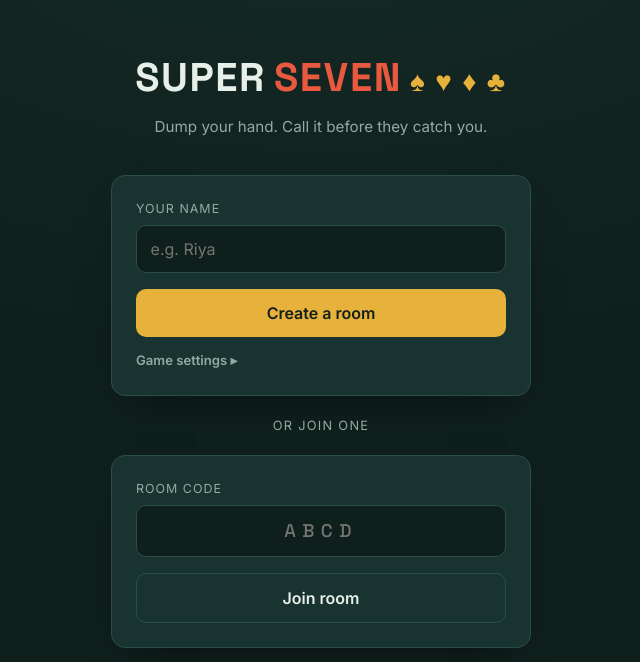
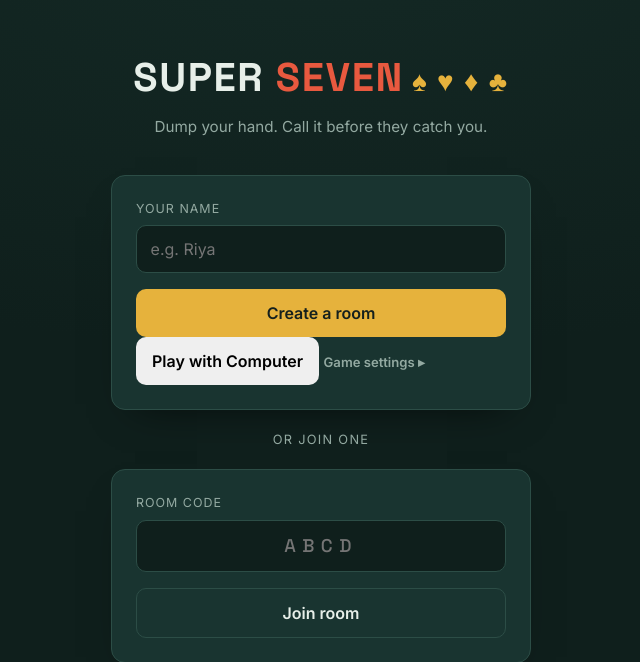
Before and after one commit to PankajChauhanji/SuperSevenCards, a Flask app: page / in a window 1280 px wide. Shown: the top 662 px of the page, without its empty margins (319-959 px from the left). Run offline with Flask 3, Linux system fonts and the light colour scheme; parts of the project's set-up code (start-up, migrations or seed data) failed here and were passed over.

Commit message:
Add files via upload
synced html

```diff
--- a/templates/game.html
+++ b/templates/game.html
@@ -11,7 +11,7 @@
 </head>
 <body>
   <div class="topbar">
-    <div class="wordmark">SUPER <span class="seven">SEVEN</span></div>
+    <div class="wordmark"><span class="wordmark-title">SUPER <span class="seven">SEVEN</span></span></div>
     <div class="topbar-right">
       <span class="turn-timer" id="turn-timer" style="display:none"></span>
       <span class="round-chip" id="round-chip" style="display:none">Round 1</span>
@@ -103,7 +103,7 @@
         <li><strong>Pair</strong> — throw two of the same rank, then draw one.</li>
         <li><strong>Set</strong> — throw 3 or 4 of the same rank; no draw.</li>
         <li><strong>Sequence</strong> — throw 3+ cards in a run (suits don't matter); no draw.</li>
-        <li><strong>Match</strong> — throw any cards whose ranks are showing in the center pile, then draw one.</li>
+        <li><strong>Match</strong> — throw any cards whose ranks are showing in the center pile; no draw needed.</li>
       </ul>
 
       <h3>Going to zero</h3>
--- a/templates/index.html
+++ b/templates/index.html
@@ -12,7 +12,7 @@
 <body>
   <main class="home">
     <header>
-      <div class="wordmark">SUPER <span class="seven">SEVEN</span> <span class="pip">♠ ♥ ♦ ♣</span></div>
+      <div class="wordmark"><span class="wordmark-title">SUPER <span class="seven">SEVEN</span></span> <span class="pip">♠ ♥ ♦ ♣</span></div>
       <p class="tagline">Dump your hand. Call it before they catch you.</p>
     </header>
 
@@ -23,6 +23,7 @@
       </div>
 
       <button class="btn-primary" id="create-btn">Create a room</button>
+      <button class="btn-solo" id="solo-btn">Play with Computer</button>
 
       <button class="settings-toggle" id="settings-toggle" type="button">Game settings ▸</button>
       <div class="settings-grid hidden" id="settings-grid">
```
